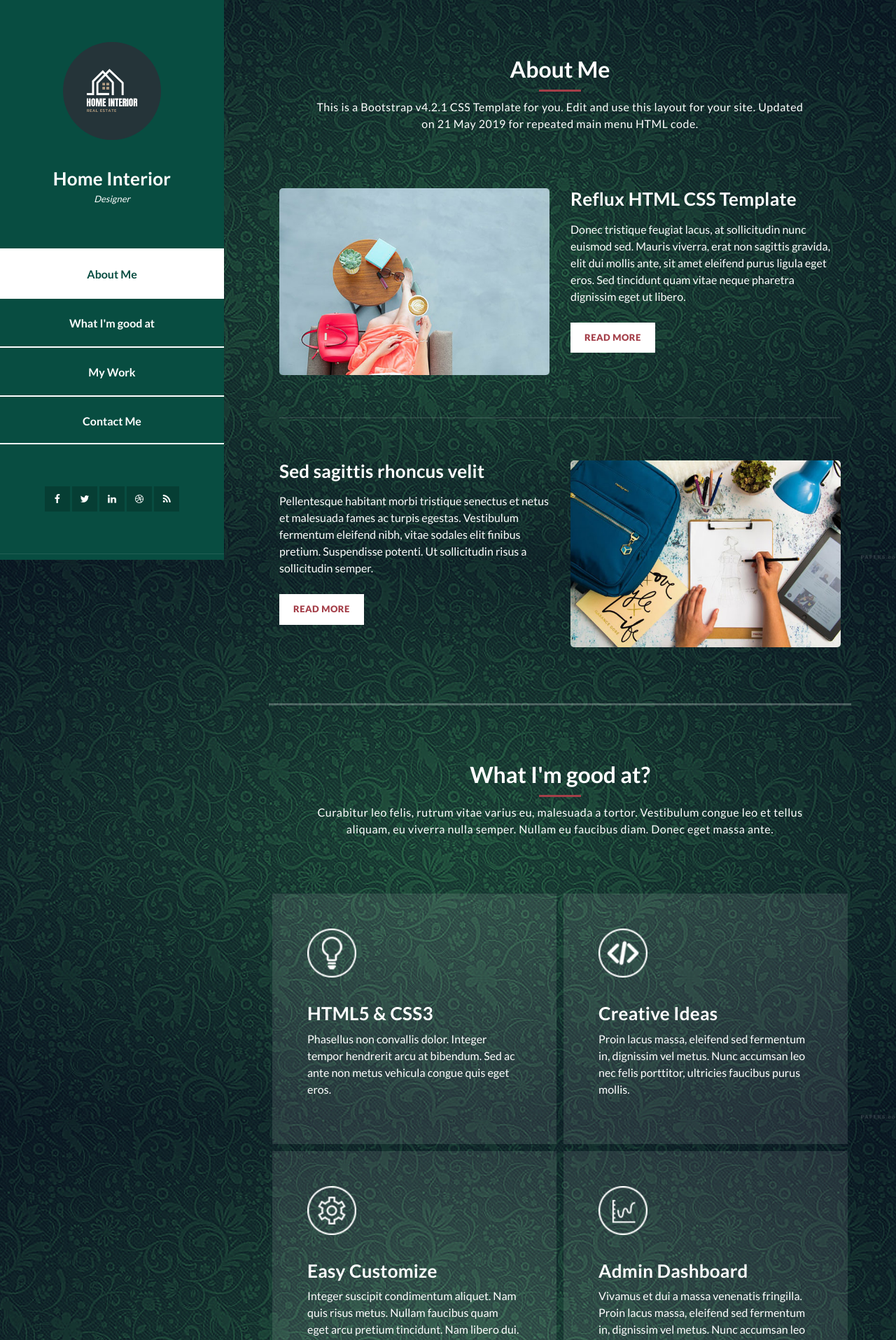
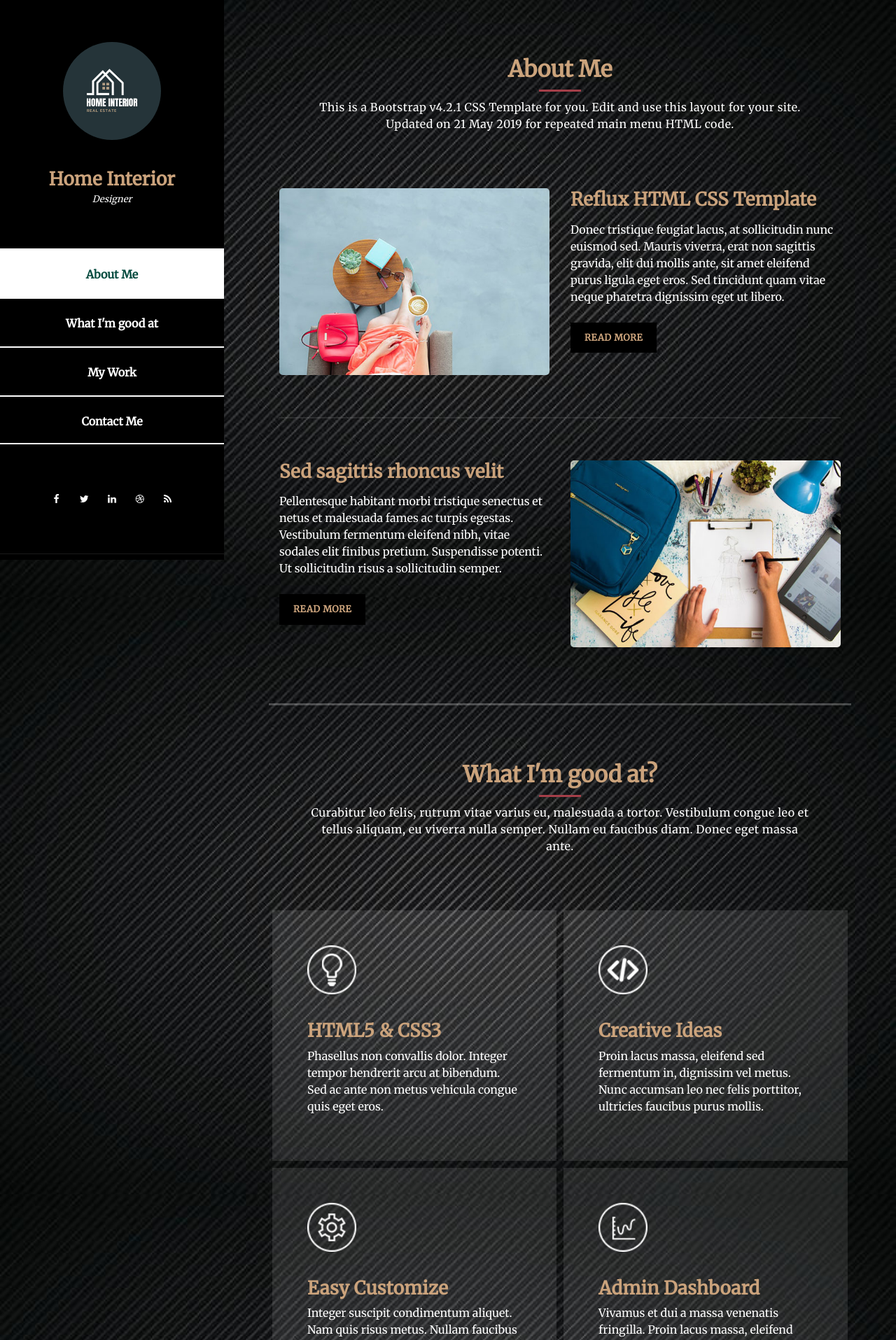
Before and after one commit to bahrom04/bekzod-karimov, a Flask app: page / in a window 1280 px wide. Shown: the top 1915 px of the page at 70% size. Run offline with Flask 3, Linux system fonts and the light colour scheme; some libraries are stand-ins or nearby versions.

Commit message:
bg-img and fonts

```diff
--- a/static/css/templatemo-style.css
+++ b/static/css/templatemo-style.css
@@ -8,12 +8,15 @@ https://templatemo.com/tm-531-reflux
 
 @import url(fontawesome.css);
 @import url("https://fonts.googleapis.com/css?family=Lato:100,300,400,700,900");
+
+@import url('https://fonts.googleapis.com/css2?family=JetBrains+Mono:ital,wght@0,300;1,200;1,400;1,500&family=Merriweather:wght@300;400&family=Orbitron:wght@500&family=Space+Mono&display=swap');
+
 body {
-    font-family: 'Lato', sans-serif;
+    font-family: 'Merriweather','Times New Roman',serif;
 }
 
 #page-wraper {
-    background: url(../images/yashil.jpg) no-repeat center center fixed;
+    background: url(../images/qora.jpg) no-repeat center center fixed;
     -webkit-background-size: cover;
     -moz-background-size: cover;
     -o-background-size: cover;
@@ -48,7 +51,7 @@ p {
 h4 {
     font-size: 26px;
     font-weight: 700;
-    color: #fff;
+    color: #cba37c;
     letter-spacing: 0.25px;
 }
 
@@ -223,7 +226,7 @@ html {
     left: 10%;
   -webkit-transition: -webkit-transform 233ms cubic-bezier(0, 0, 0.21, 1);
   -webkit-overflow-scrolling: touch;
-  background-color:  #084d41;
+  background-color:  #000000;
   box-sizing: border-box;
   height: 100vh;
   max-height: 100vh !important;
@@ -302,7 +305,7 @@ html {
 .section-heading h2 {
     font-size: 32px;
     font-weight: 700;
-    color: #fff;
+    color:#cba37c;
 }
 
 .section-heading .line-dec {
@@ -325,8 +328,8 @@ html {
 .white-button a {
     display: inline-block;
     padding: 12px 20px;
-    background-color: #fff;
-    color: #a43f49;
+    background-color: #000000;
+    color: #cba37c;
     font-size: 13px;
     font-weight: 800;
     letter-spacing: 0.5px;
@@ -335,15 +338,15 @@ html {
 }
 
 .white-button a:hover {
-    background-color: #a43f49;
-    color: #fff;
+    background-color: #ffffff;
+    color: #000000;
 }
 
 button {
     display: inline-block;
     padding: 10px 20px;
-    background-color: #fff;
-    color: #a43f49;
+    background-color: #000000;
+    color: #cba37c;
     font-size: 12px;
     font-weight: 800;
     letter-spacing: 0.5px;
@@ -356,8 +359,8 @@ button {
 
 button:hover {
     outline: none;
-    background-color: #a43f49;
-    color: #fff;
+    background-color: #ffffff;
+    color: #000000;
 }
 
 
--- a/templates/index.html
+++ b/templates/index.html
@@ -13,7 +13,7 @@
       rel="stylesheet"
     />
     <!-- <script src="https://ajax.googleapis.com/ajax/libs/jquery/3.5.1/jquery.min.js"></script> -->
-    <title>Home Interior</title>
+    <title>home-interior.uz</title>
 <!--
 Reflux Template
 https://templatemo.com/tm-531-reflux
```
Also changed, not shown: static/images/qora.jpg (added).
